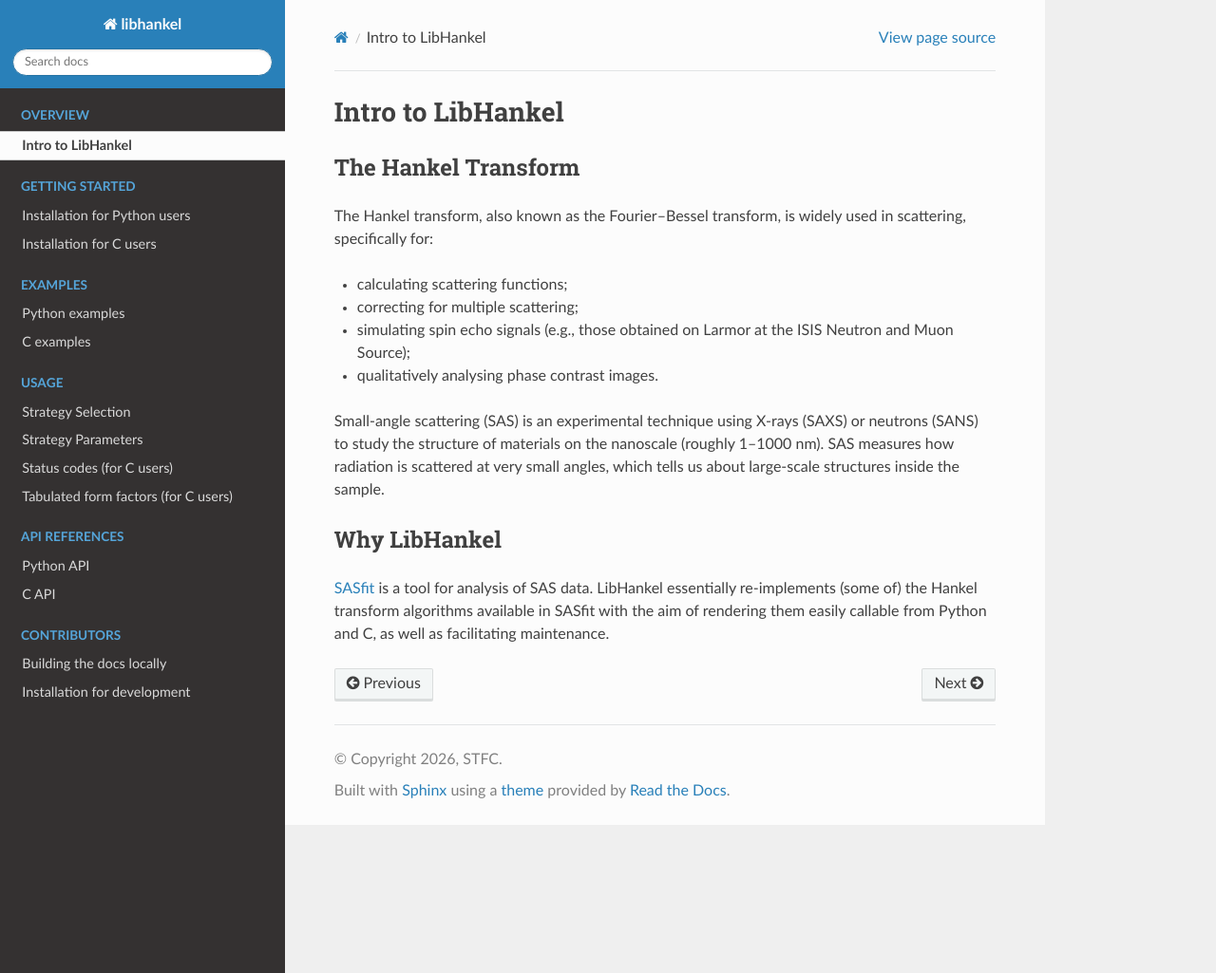
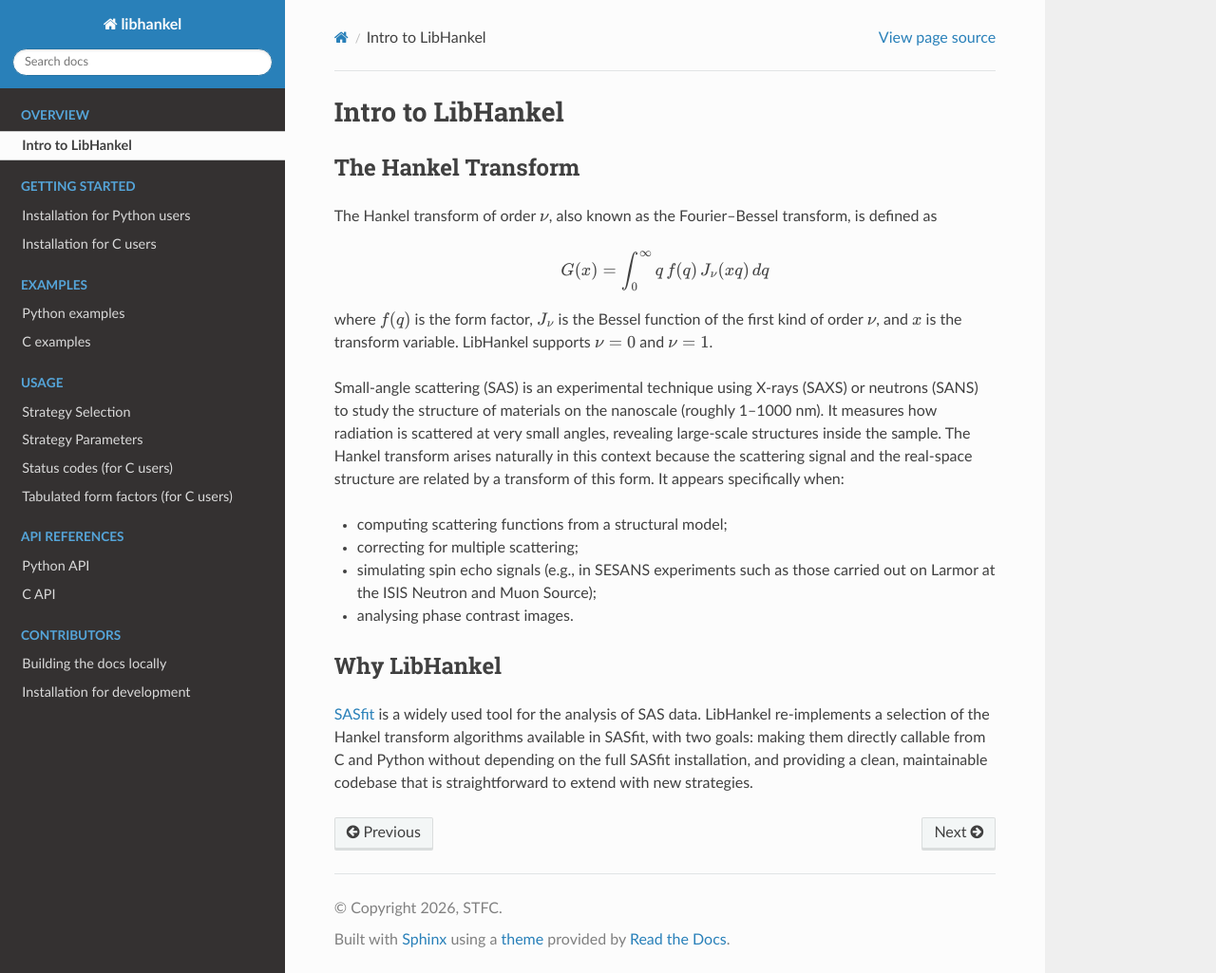
Before and after one commit to Letizia97/libhankel, a Sphinx documentation site: the page built from docs/source/overview/the_hankel_transform.rst, in a window 1280 px wide and 1025 px high. Shown: the whole window at 95% size. Built offline with Sphinx 7.4.7 and the Read the Docs theme 3.1.0, drawn with Linux system fonts in a browser that asks for light colours.

Commit message:
Improve the intro section of the docs and add hankel eq

```diff
--- a/docs/source/overview/the_hankel_transform.rst
+++ b/docs/source/overview/the_hankel_transform.rst
@@ -9,25 +9,33 @@ Intro to LibHankel
 The Hankel Transform
 ---------------------------
 
-The Hankel transform, also known as the Fourier–Bessel transform, is widely used in scattering, specifically for:
+The Hankel transform of order :math:`\nu`, also known as the Fourier–Bessel transform, is defined as
 
-- calculating scattering functions;
+.. math::
 
-- correcting for multiple scattering;
+    G(x) = \int_0^\infty q \, f(q) \, J_\nu(x q) \, dq
 
-- simulating spin echo signals (e.g.,  those obtained on Larmor at the ISIS Neutron and Muon Source);
-
-- qualitatively analysing phase contrast images.
+where :math:`f(q)` is the form factor, :math:`J_\nu` is the Bessel function of the first kind of order
+:math:`\nu`, and :math:`x` is the transform variable. LibHankel supports :math:`\nu = 0` and :math:`\nu = 1`.
 
 Small-angle scattering (SAS) is an experimental technique using X-rays (SAXS) or neutrons (SANS)
-to study the structure of materials on the nanoscale (roughly 1–1000 nm). SAS measures how radiation
-is scattered at very small angles, which tells us about large-scale structures inside the sample.
+to study the structure of materials on the nanoscale (roughly 1–1000 nm). It measures how radiation
+is scattered at very small angles, revealing large-scale structures inside the sample.
+The Hankel transform arises naturally in this context because the scattering signal and the
+real-space structure are related by a transform of this form. It appears specifically when:
+
+- computing scattering functions from a structural model;
+- correcting for multiple scattering;
+- simulating spin echo signals (e.g., in SESANS experiments such as those carried out on Larmor at the ISIS Neutron and Muon Source);
+- analysing phase contrast images.
 
 
 .. _why-libhankel:
 
 Why LibHankel
 -------------
-`SASfit <https://github.com/SASfit/SASfit>`_ is a tool for analysis of SAS data. LibHankel essentially
-re-implements (some of) the Hankel transform algorithms available in SASfit with the aim of rendering them
-easily callable from Python and C, as well as facilitating maintenance.
+`SASfit <https://github.com/SASfit/SASfit>`_ is a widely used tool for the analysis of SAS data.
+LibHankel re-implements a selection of the Hankel transform algorithms available in SASfit,
+with two goals: making them directly callable from C and Python without depending on the full
+SASfit installation, and providing a clean, maintainable codebase that is straightforward to
+extend with new strategies.
```
